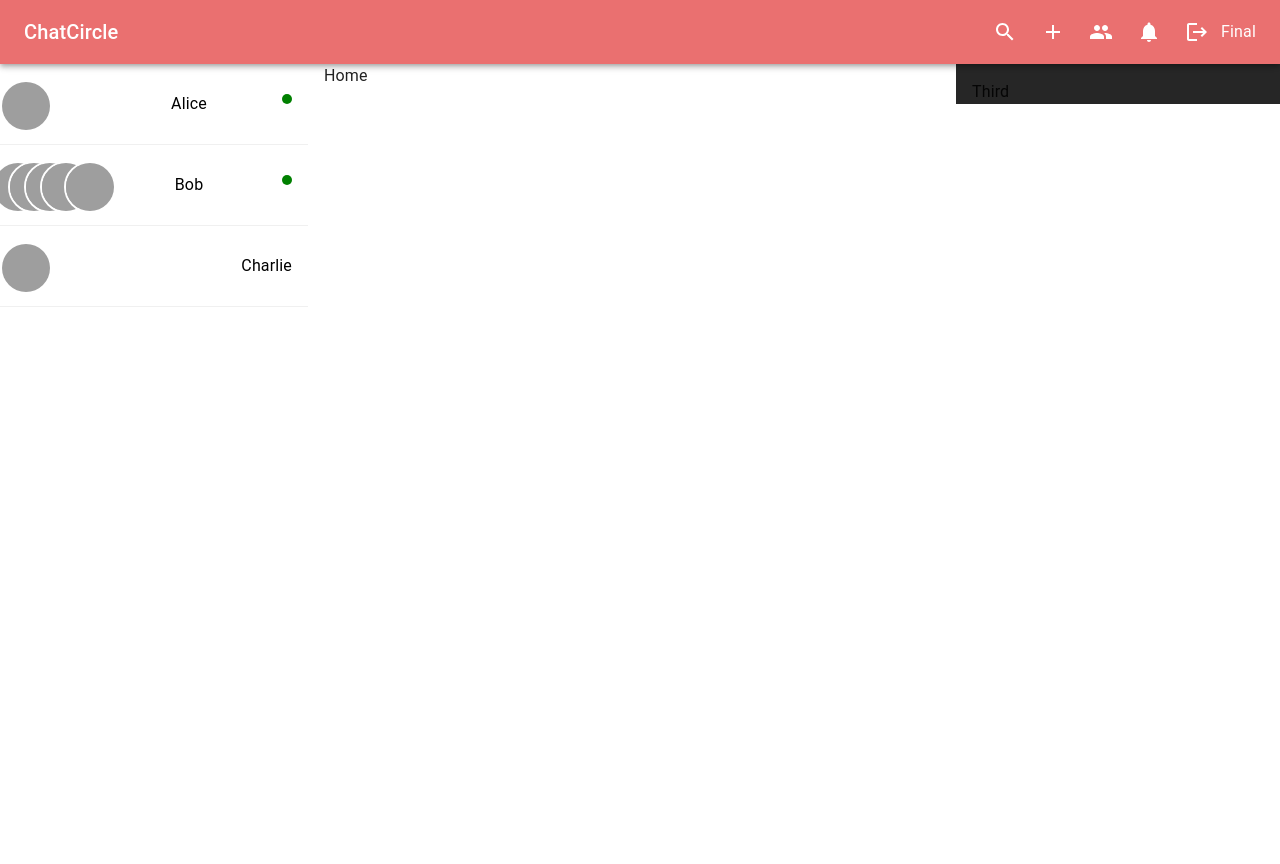
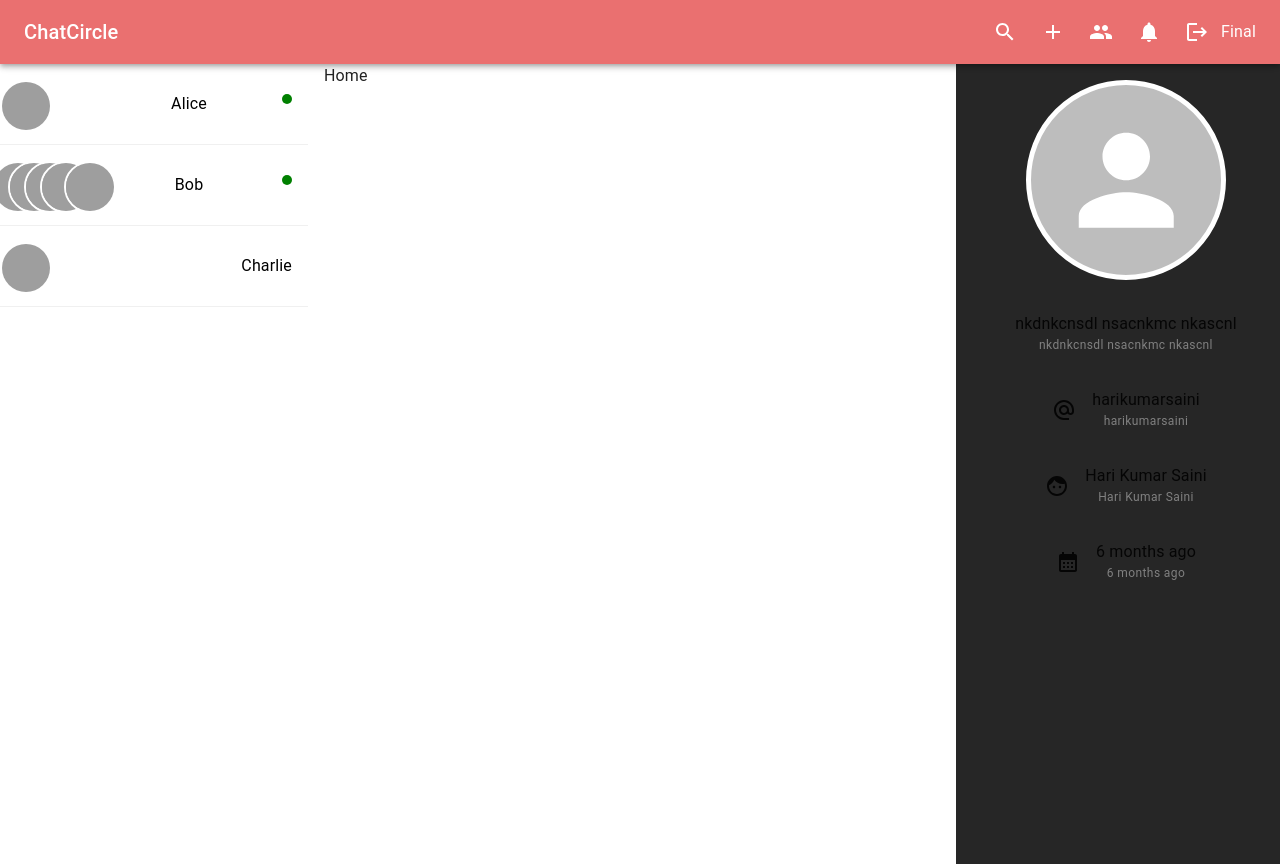
Before and after one commit to harisaini778/hari_realtime_chatapp, a React (Vite) app in the folder client/: page / in a window 1280 px wide. Before the commit the page ends 800 px from the top, so only its background shows below. Built offline with nearby package versions, Linux system fonts and the light colour scheme; grey boxes are pictures that could not be loaded.

Commit message:
created profile component

```diff
--- a/client/src/components/layout/AppLayout.jsx
+++ b/client/src/components/layout/AppLayout.jsx
@@ -5,6 +5,7 @@
 import ChatList from "../specific/ChatList";
 import { sampleChats } from "../constants/sampleData";
 import { useParams } from "react-router-dom";
+import Profile from "../specific/Profile";
 
 
 const AppLayout = () => (WrappedComponent) => {
@@ -49,7 +50,7 @@
           item
           md={4}
           lg={3}
-          height={"100%"}
+          height={"100vh"}
           sx={{
             display: { xs: "none", md: "block" },
             bgcolor: "rgba(0,0,0,0.85)",
@@ -57,7 +58,7 @@
 
           }}
         >
-         Third
+         <Profile/>
         </Grid>
       </Grid>
       </>
--- /dev/null
+++ b/client/src/components/specific/Profile.jsx
@@ -0,0 +1,47 @@
+import { Avatar, Stack, Typography } from '@mui/material'
+import {Face as FaceIcon, AlternateEmail as UserNameIcon,CalendarMonth as CalenderIcon} from "@mui/icons-material"
+import React from 'react'
+import moment from 'moment'
+
+const Profile = () => {
+  return (
+    <Stack spacing={"2rem"} direction={"column"} alignItems={"center"} justifyContent={"center"}>
+
+     <Avatar sx={{
+        width : 200,
+        height : 200,
+        objectFit: "contain",
+        marginBottom : "1rem",
+        border : "5px solid white"
+     }}/>
+
+      <ProfileCard heading={"Bio"} text={"nkdnkcnsdl nsacnkmc nkascnl"}/>
+      <ProfileCard heading={"UserName"} text={"harikumarsaini"} Icon={<UserNameIcon/>}/>
+      <ProfileCard heading={"Name"} text={"Hari Kumar Saini"} Icon={<FaceIcon/>}/>
+      <ProfileCard heading={"Joined"} text={moment('2023-11-04T18:30:00.000Z').fromNow()} Icon={<CalenderIcon/>}/>
+
+    </Stack>
+  )
+}
+
+const ProfileCard = ({text,Icon,heading}) => {
+    return(
+      <Stack direction={"row"} alignItems={"center"} spacing={"1rem"} textAlign={"center"}>
+
+      {
+
+        Icon && Icon
+
+      }
+
+      <Stack>
+        <Typography variant='body1'>{text}</Typography>
+        <Typography variant='caption' color={"grey"}>{text}</Typography>
+      </Stack>
+
+
+      </Stack>
+    )
+}
+
+export default Profile
```
